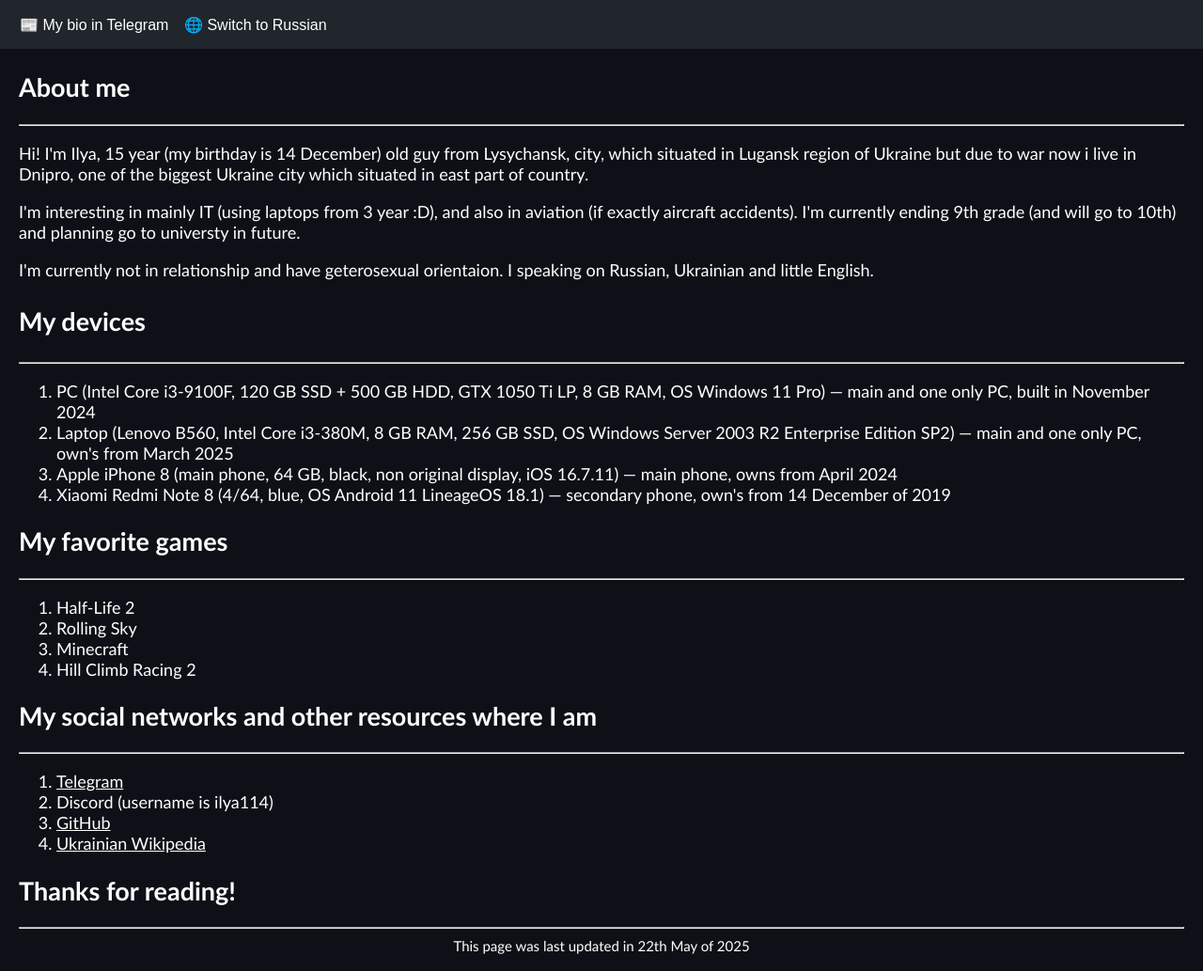
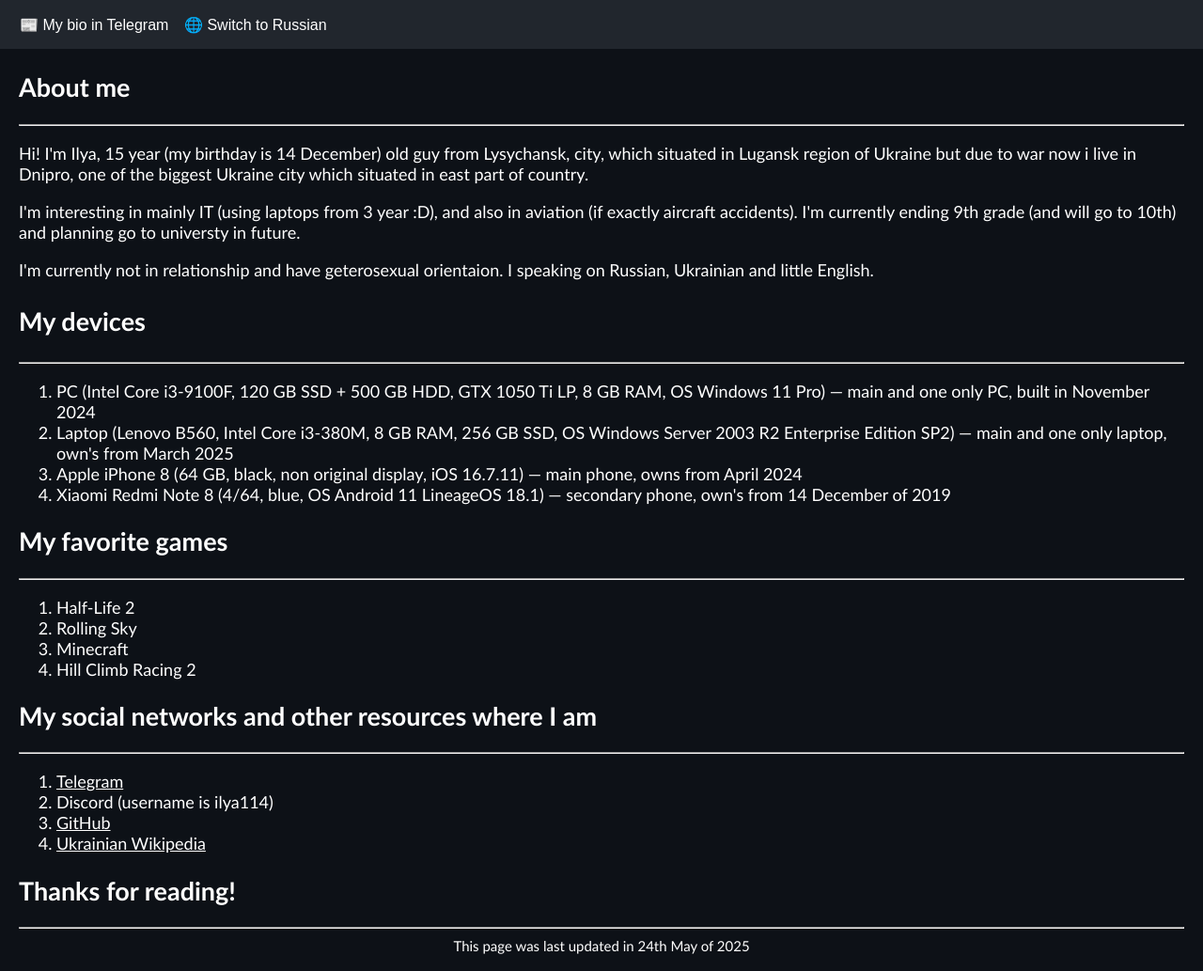
Before and after one commit to Ilya114/ilya114.github.io, a plain HTML site: page bio.html in a window 1280 px wide. Shown: the whole page at 94% size. Drawn offline with Linux system fonts and the light colour scheme.

Commit message:
Update bio.html

```diff
--- a/bio.html
+++ b/bio.html
@@ -37,8 +37,8 @@
 <hr></hr>
 <ol type="1">
     <li>PC (Intel Core i3-9100F, 120 GB SSD + 500 GB HDD, GTX 1050 Ti LP, 8 GB RAM, OS Windows 11 Pro) — main and one only PC, built in November 2024</li>
-    <li>Laptop (Lenovo B560, Intel Core i3-380M, 8 GB RAM, 256 GB SSD, OS Windows Server 2003 R2 Enterprise Edition SP2) — main and one only PC, own's from March 2025</li>
-    <li>Apple iPhone 8 (main phone, 64 GB, black, non original display, iOS 16.7.11) — main phone, owns from April 2024</li>
+    <li>Laptop (Lenovo B560, Intel Core i3-380M, 8 GB RAM, 256 GB SSD, OS Windows Server 2003 R2 Enterprise Edition SP2) — main and one only laptop, own's from March 2025</li>
+    <li>Apple iPhone 8 (64 GB, black, non original display, iOS 16.7.11) — main phone, owns from April 2024</li>
     <li>Xiaomi Redmi Note 8 (4/64, blue, OS Android 11 LineageOS 18.1) — secondary phone, own's from 14 December of 2019</li>
 </ol>
 
@@ -63,7 +63,7 @@
 <h2><b>Thanks for reading!</b></h2>
 
 <hr></hr>
-<small><center>This page was last updated in 22th May of 2025</center></small>
+<small><center>This page was last updated in 24th May of 2025</center></small>
 </div>
 </body>
 </html>
```
